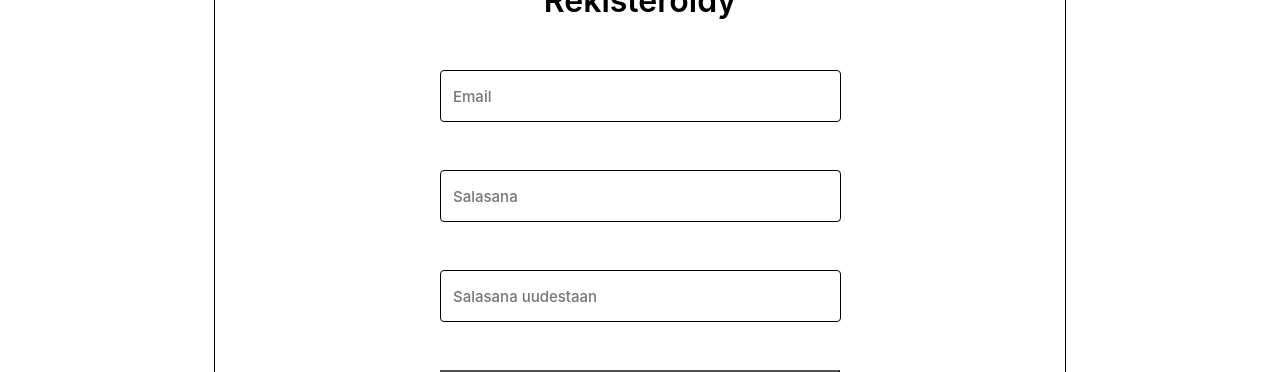
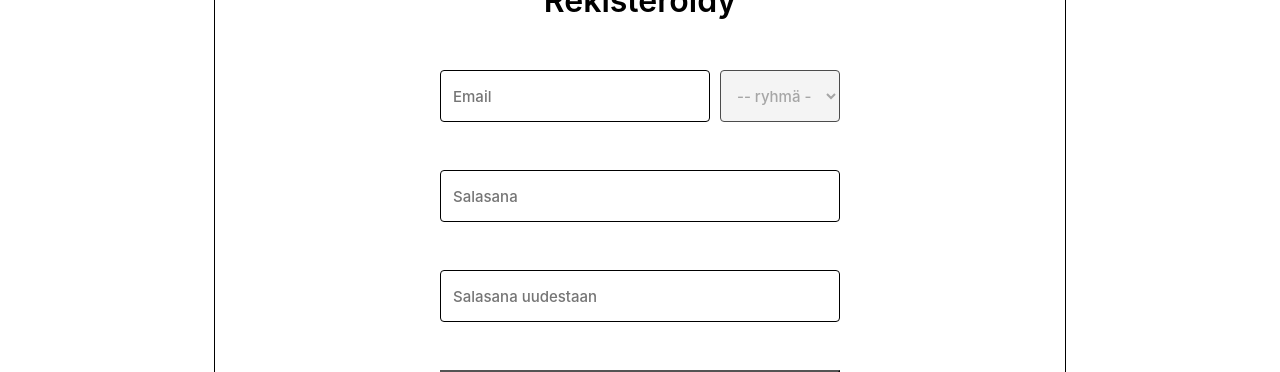
Before and after one commit to VirittamoHelsinki/kuutio-for-testing, a React (Vite) app: page /login in a window 1280 px wide. Both pictures are taken after a click on the label "Rekisteröidy nyt". Shown: the part 335-707 px from the top of the page. Built offline with nearby package versions, Linux system fonts and the light colour scheme; no server answers.

Commit message:
select button added to login page

```diff
--- a/src/context/AuthContext.jsx
+++ b/src/context/AuthContext.jsx
@@ -1,6 +1,7 @@
 import { createContext, useContext, useEffect, useState } from "react";
 import { createUserWithEmailAndPassword, signInWithEmailAndPassword, sendEmailVerification, onAuthStateChanged, signOut } from "firebase/auth";
-import { auth } from "../firebase/firebase";
+import { doc, setDoc } from "firebase/firestore";
+import { auth, db } from "../firebase/firebase";
 
 const UserContext = createContext();
 
@@ -8,9 +9,15 @@ export const AuthContextProvider = ({ children }) => {
   const [user, setUser] = useState({});
   const [admin, setAdmin] = useState(false);
 
-  const createUser = async (email, password) => {
+  const createUser = async (email, password, group) => {
     try {
       const userdata = await createUserWithEmailAndPassword(auth, email, password);
+      if (group) {
+        await setDoc(doc(db, "users", userdata.user.uid), {
+          email: email,
+          group: group,
+        });
+      }
       signOut(auth);
       await sendEmailVerification(userdata.user);
       window.alert("Vahvistuspyyntö lähetetty antamaasi sähköpostiosoitteeseen");
--- a/src/pages/LoginPage.jsx
+++ b/src/pages/LoginPage.jsx
@@ -7,13 +7,18 @@ const LoginPage = () => {
   const [password, setPassword] = useState("");
   const [confirmPassword, setConfirmPassword] = useState("");
   const [register, setRegister] = useState(false);
+  const [group, setGroup] = useState(null);
 
   const { createUser, signIn } = UserAuth();
 
   const onSignup = (e) => {
     e.preventDefault();
     if ((email.includes("@hel.fi") || email.includes("@edu.hel.fi")) && password.length >= 8 && password === confirmPassword) {
-      createUser(email, password);
+      if (email.includes("@edu.hel.fi") && !group) {
+        window.alert("Unohdit valita ryhmän");
+        return;
+      }
+      createUser(email, password, group);
       setEmail("");
       setPassword("");
       setConfirmPassword("");
@@ -40,6 +45,14 @@ const LoginPage = () => {
             </div>
             <div className="input-field">
               <input type="email" placeholder="Email" value={email} onChange={(e) => setEmail(e.target.value)} />
+              <select id="group-select" defaultValue={"DEFAULT"} disabled={!email.includes("@edu.hel.fi")} onChange={(e) => setGroup(e.target.value)}>
+                <option value="DEFAULT" hidden disabled>
+                  -- ryhmä --
+                </option>
+                <option value="ICT">ICT</option>
+                <option value="Media">Media</option>
+                <option value="Softa">Softa</option>
+              </select>
             </div>
             <div className="input-field">
               <input type="password" placeholder="Salasana" value={password} onChange={(e) => setPassword(e.target.value)} />
--- a/src/styles/LoginPage.scss
+++ b/src/styles/LoginPage.scss
@@ -61,8 +61,12 @@
       }
 
       .input-field {
+        display: flex;
+        flex-direction: row;
+        justify-content: flex-start;
         width: 100%;
         height: 50px;
+        gap: 10px;
 
         input {
           display: flex;
@@ -70,6 +74,23 @@
           align-items: center;
           width: 375px;
           height: 50px;
+          font-family: "Inter", sans-serif;
+          font-style: normal;
+          font-weight: 500;
+          font-size: 15px;
+          line-height: 20px;
+          text-align: left;
+          padding: 0 12px;
+          border: 1px solid black;
+          border-radius: 4px;
+        }
+
+        select {
+          display: flex;
+          justify-content: center;
+          align-items: center;
+          width: 120px;
+          height: 52px;
           font-family: "Inter", sans-serif;
           font-style: normal;
           font-weight: 500;
```
